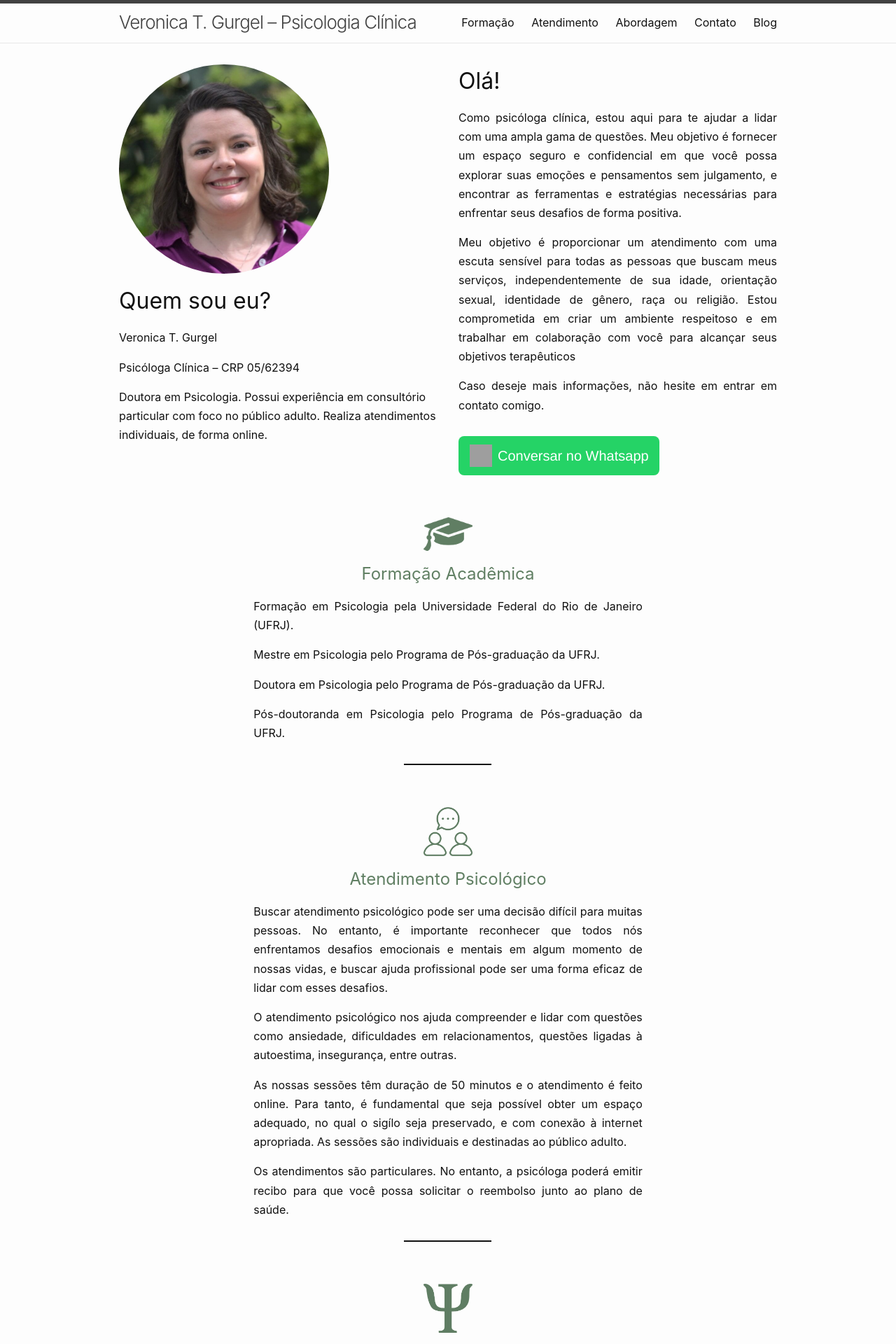
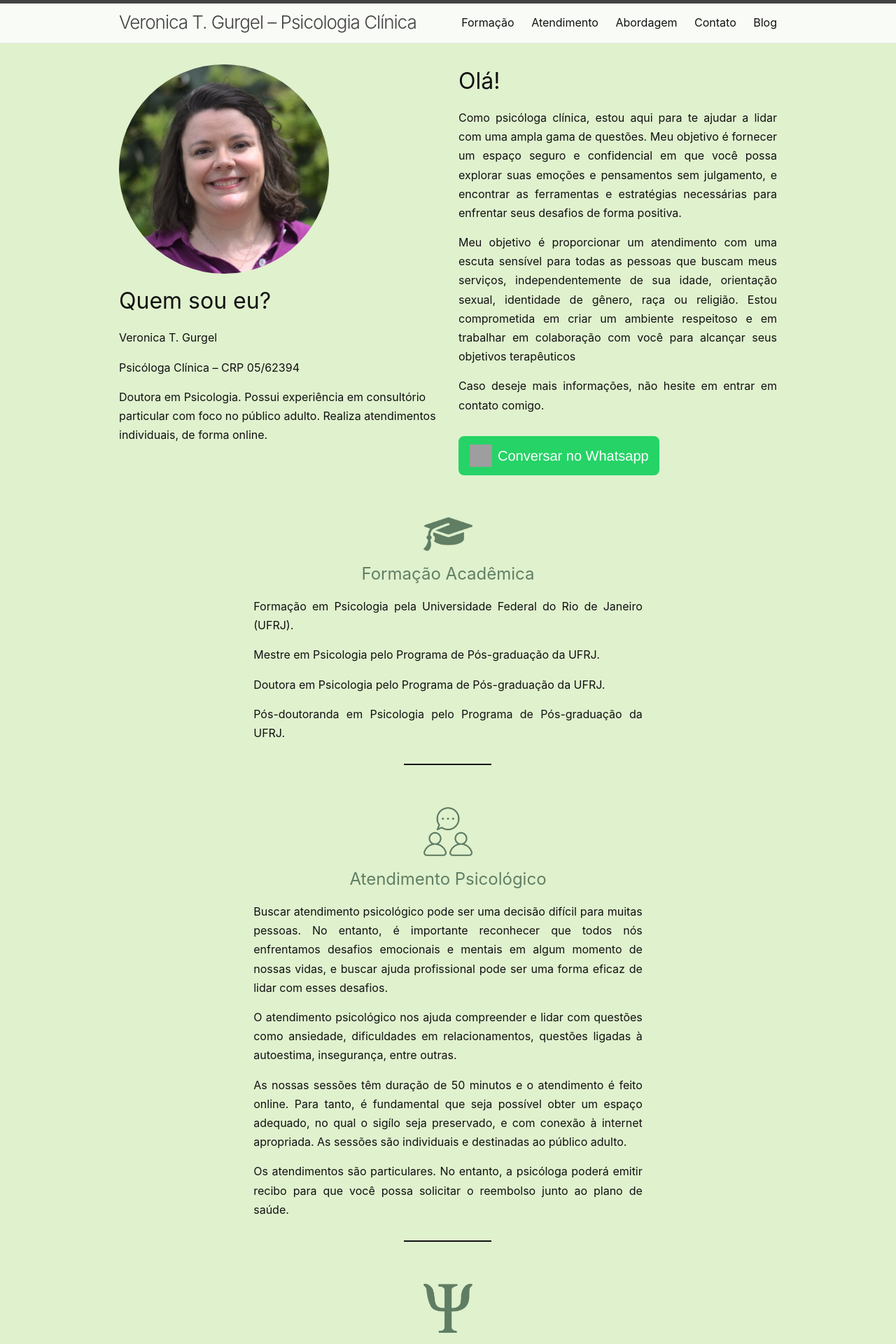
Before and after one commit to PedCoelho/vero-jekyll, a Jekyll site: the page built from index.markdown, in a window 1280 px wide. Shown: the top 1920 px of the page at 70% size. Built offline with Jekyll 4.4.1, drawn with Linux system fonts in a browser that asks for light colours; grey boxes are pictures that could not be loaded.

Commit message:
refactor(scss): change background colors

```diff
--- a/_sass/minima.scss
+++ b/_sass/minima.scss
@@ -15,7 +15,7 @@ $spacing-unit: 30px !default;
 $separator-width: 125px;
 
 $text-color: #111 !default;
-$background-color: #fdfdfd !default;
+$background-color: hsl(89.14deg 55.56% 87.65%) !default;
 $brand-color: #2a7ae2 !default;
 
 $grey-color: #828282 !default;
--- a/_sass/minima/_layout.scss
+++ b/_sass/minima/_layout.scss
@@ -5,7 +5,7 @@
   border-top: 5px solid $grey-color-dark;
   border-bottom: 1px solid $grey-color-light;
   min-height: $spacing-unit * 1.865;
-
+  background-color: lighten($background-color, 10%);
   // Positioning context for the mobile navigation icon
   position: relative;
 }
@@ -106,6 +106,7 @@
 .site-footer {
   border-top: 1px solid $grey-color-light;
   padding: $spacing-unit 0;
+  background-color: lighten($background-color, 10%);
 }
 
 .footer-heading {
@@ -202,6 +203,7 @@
  * Page content
  */
 .page-content {
+  background: $background-color;
   padding: $spacing-unit 0;
   flex: 1;
 }
```
